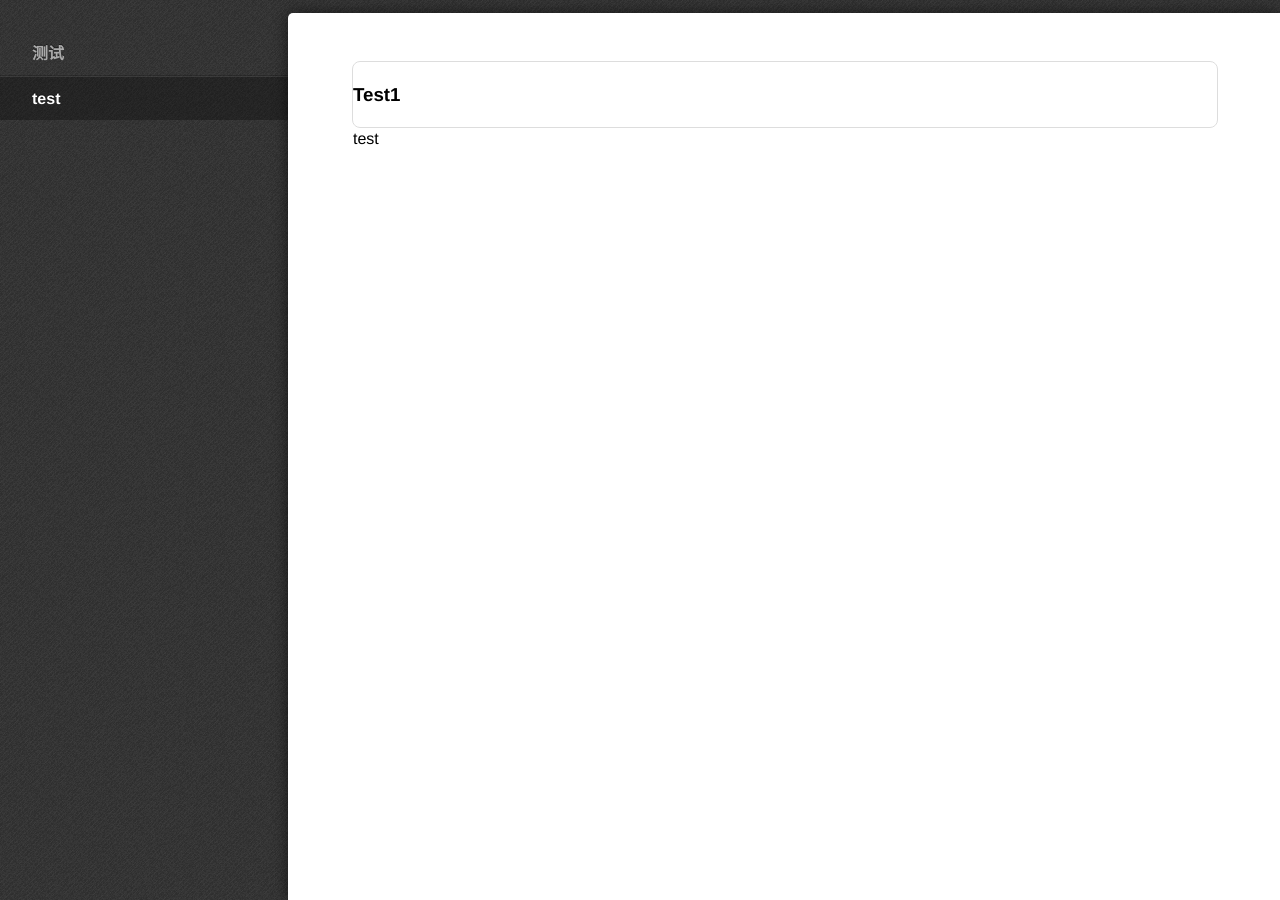
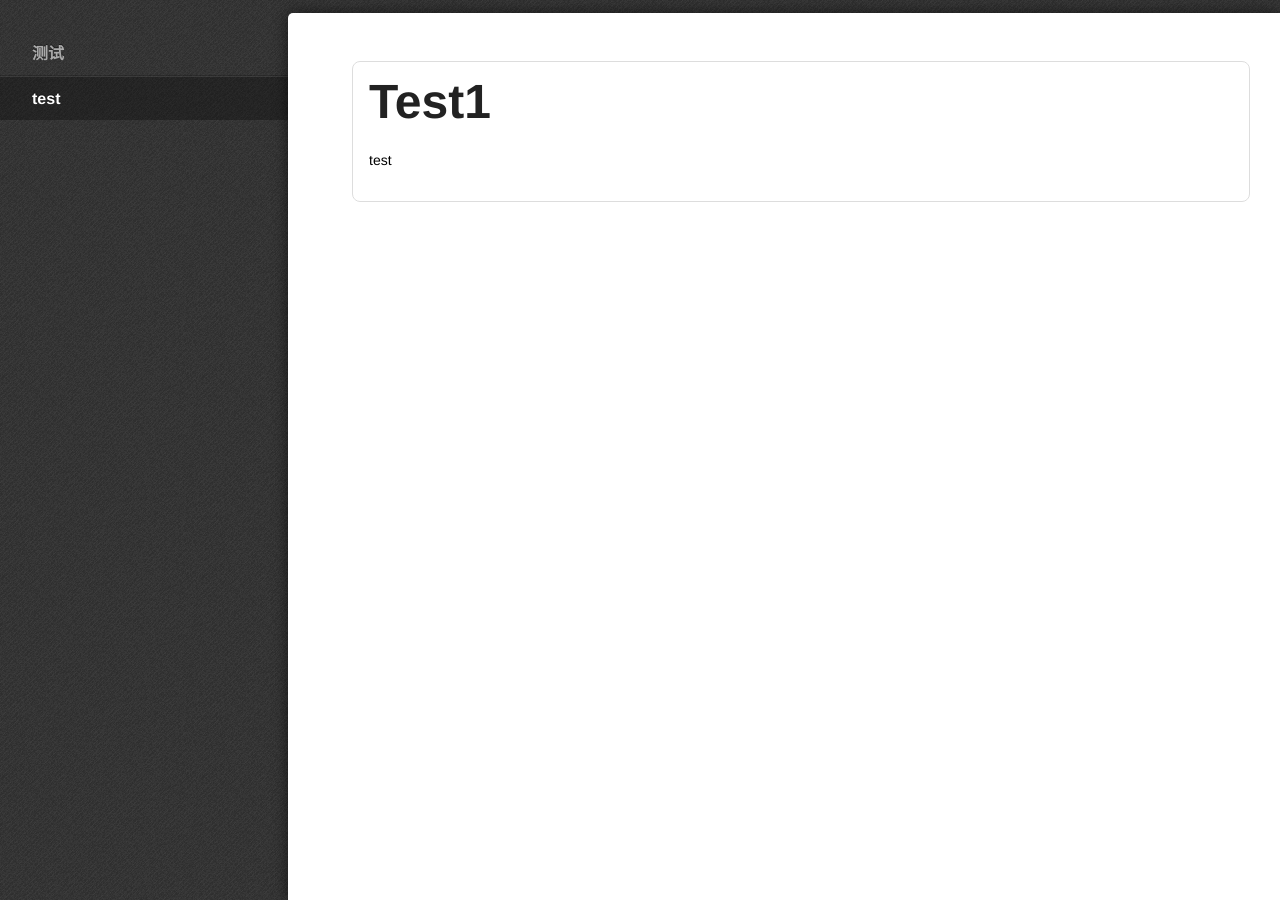
Before and after one commit to ZenoChiu/ZenoChiu.github.io, a Jekyll site: the page built from category/test.html, in a window 1280 px wide. Built offline with Jekyll 4.4.1, drawn with Linux system fonts in a browser that asks for light colours; some web fonts are replaced.

Commit message:
test
test

```diff
--- a/_layouts/category.html
+++ b/_layouts/category.html
@@ -15,7 +15,7 @@
 
               <a href='{{ post.url | relative_url }}'>
                   <div class="card">
-                     <h3>{{post.title}}</h3>
+                     <h1>{{post.title}}</h1>
                      <p>{{post.category}}</p>
                   </div>
               </a>
--- a/static/rn/styles.css
+++ b/static/rn/styles.css
@@ -236,7 +236,13 @@ a:hover {
 
 .card{
     color: #000;
+    width: 100%;
+    padding: 16px;
     border: 1px solid #ddd;
     border-radius: 8px;
-    width: 100%;
 }
+
+.card>p{
+    float: none;
+    font-size: 14px;
+}
```
